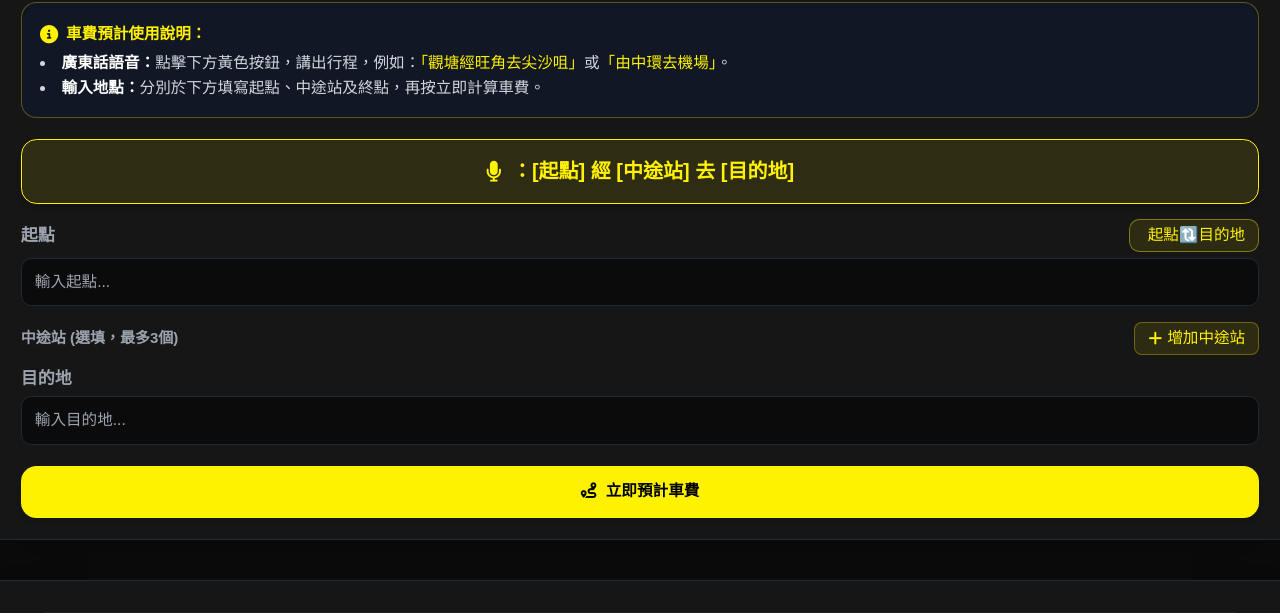
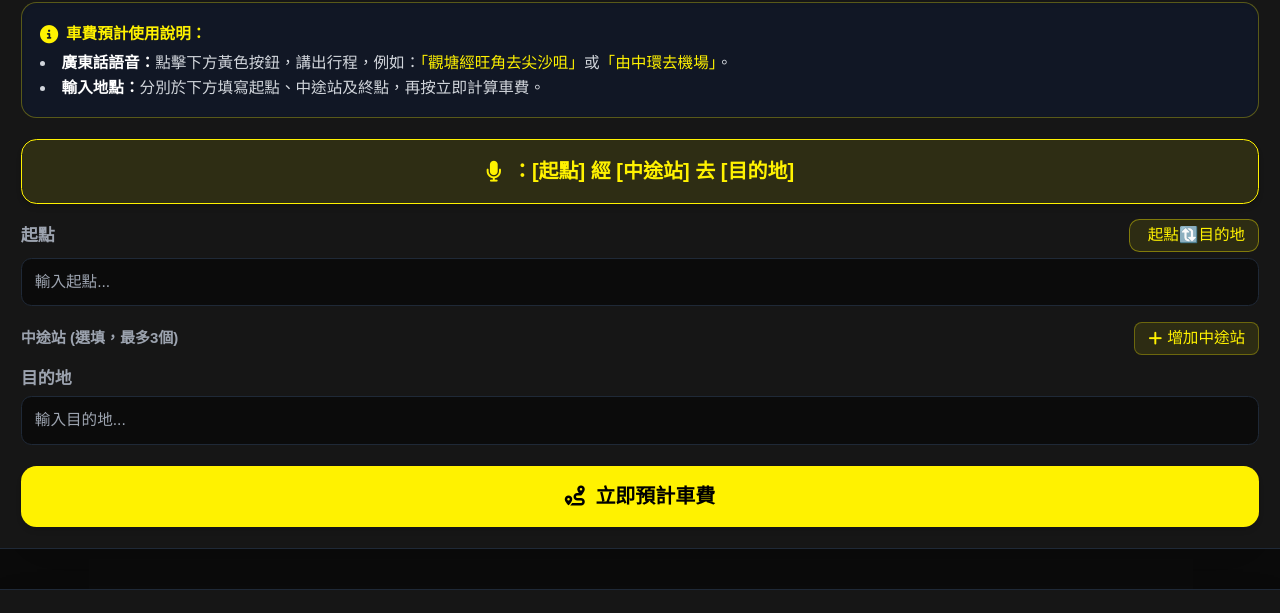
Before and after one commit to namnam1030-dot/https-hktaxiservice.netlify.app-, a plain HTML site: page index.html in a window 1280 px wide. Shown: the part 154-767 px from the top of the page. Drawn offline with nearby package versions, Linux system fonts and the light colour scheme; some packages are replaced by stand-ins of ours; some icons are missing.

Commit message:
Add files via upload

```diff
--- a/index.html
+++ b/index.html
@@ -147,7 +147,7 @@
             </div>
 
             <!-- 計算按鈕 -->
-            <button type="button" onclick="calculateFareWithGoogle()" class="w-full bg-brand-yellow hover:opacity-90 text-black font-bold py-3 rounded-xl transition cursor-pointer text-xs shadow-md">
+            <button type="button" onclick="calculateFareWithGoogle()" class="w-full bg-brand-yellow hover:opacity-90 text-black font-bold py-3 rounded-xl transition cursor-pointer text-[20px] shadow-md">
                 <i class="fa-solid fa-route mr-1"></i> <span data-i18n="btn_calc_fare">立即預計車費</span>
             </button>
 
```
